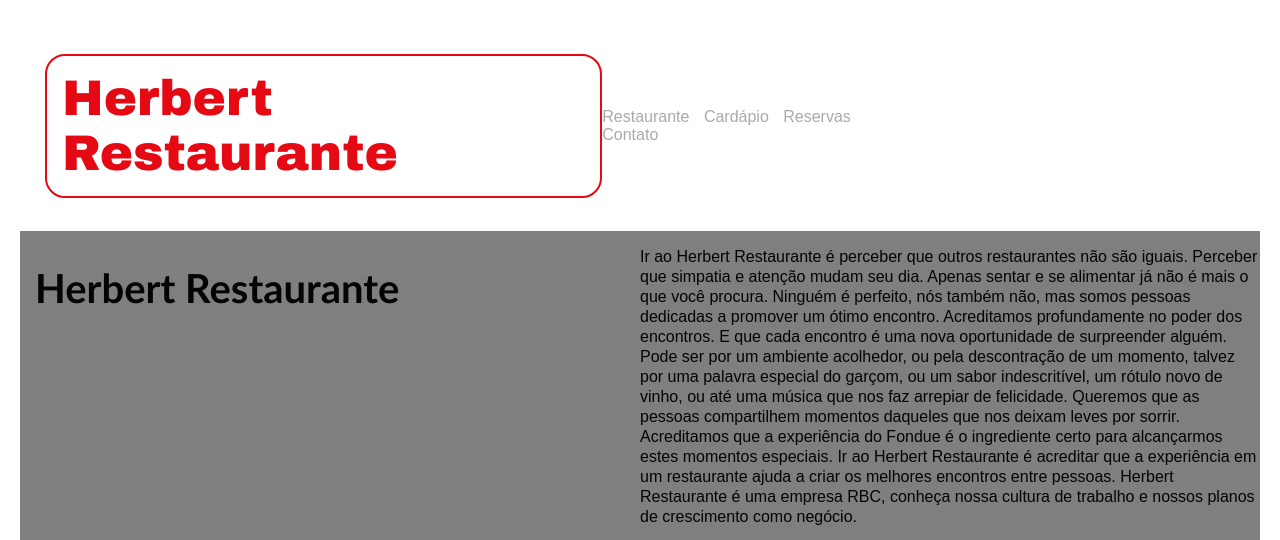
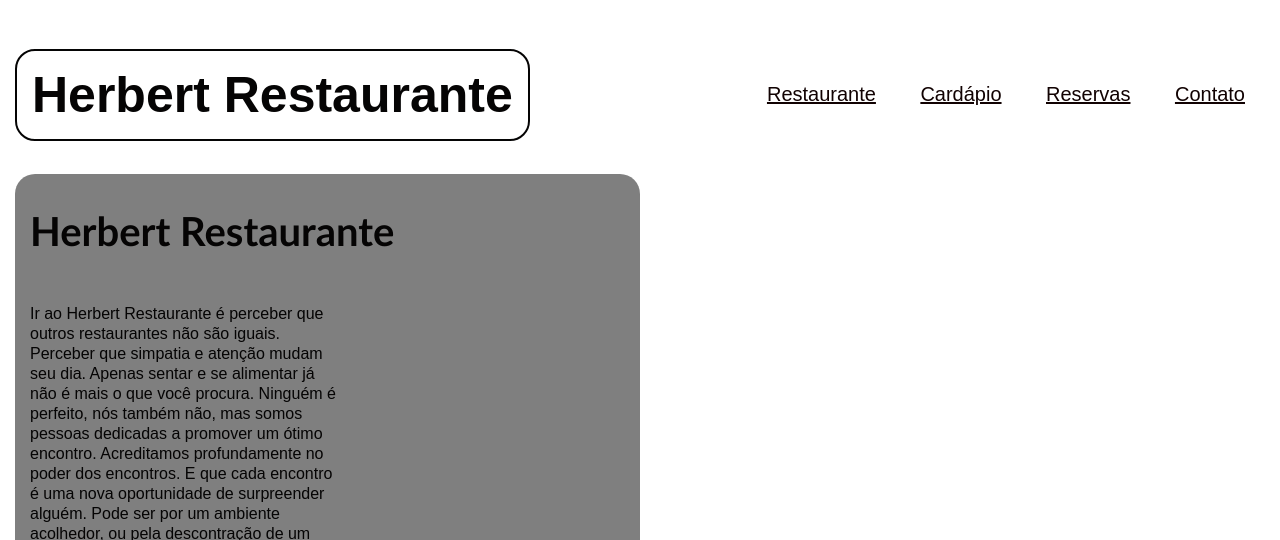
Before and after one commit to Herbertpontes10/bootcampMrv, a plain HTML site: page index.html in a window 1280 px wide. Shown: the top 540 px of the page. Drawn offline with Linux system fonts and the light colour scheme.

Commit message:
mudança

```diff
--- a/index.html
+++ b/index.html
@@ -32,7 +32,7 @@
     <main>
         <div class="principal">
 
-            <div id="container">
+            <div id="main">
                 <h2 class="titulo">Herbert Restaurante</h2>
                 <p class="descricao">Ir ao Herbert Restaurante é perceber que outros restaurantes não são iguais.
                     Perceber que simpatia e atenção mudam seu dia.
--- a/style/main.css
+++ b/style/main.css
@@ -1,15 +1,14 @@
-:root {
-  --vermelho: #e50914;
-  --preta: #141414;
-}
-
 /*elemento base*/
 
 body {
   background: white;
   font-family: "Arial", Times, serif;
   color: rgb(5, 4, 4);
-  margin: 20px;
+  margin: 15px;
+}
+
+header {
+
 }
 
 header .container {
@@ -20,9 +19,6 @@ header .container {
 }
 
 header .logo {
-  margin-left: 5px;
-  color: var(--vermelho);
-  font-family: "Arial black", Times;
   font-size: 50px;
   border: 2px solid;
   border-radius: 20px;
@@ -30,43 +26,38 @@ header .logo {
 }
 
 header nav a {
-  text-decoration: none;
-  color: #aaa;
-  margin-right: 10px;
+  color: rgb(17, 2, 2);
+  padding: 20px;
+  font-size: 20px;
 }
 
 header nav a:hover {
-  color: rgba(222, 233, 64, 0.575);
+  color: rgba(64, 89, 233, 0.575);
 }
 
 /*filme principal*/
 
-#container {
-    background-image: url(./);
+#main {
   font-size: 16px;
   background: linear-gradient(rgba(0, 0, 0, 0.5), rgba(0, 0, 0, 0.5) 100%);
   display: flex;
-  flex-direction: row;
+  flex-direction: column;
   justify-content: space-between;
   align-items: initial;
-
+  width: 50%;
+  border-radius: 20px;
 }
 
 .titulo {
   font-size: 40px;
   font-family: "Trebuchet MS", "Lucida Sans Unicode", "Lucida Grande",
     "Lucida Sans", Arial, sans-serif;
-    margin-left: 15px;
+  margin-left: 15px;
 }
 
 .descricao {
-
   line-height: 20px;
   margin-left: 15px;
-}
-
-.camarao1 {
-    width: 50%;
 }
 
 .botao {
@@ -92,13 +83,7 @@ header nav a:hover {
   margin-right: 8px;
 }
 
-.container {
-  margin-left: 20px;
-}
 
-.container {
-  width: 70%;
-}
 .box-filme {
   height: 100%;
   width: 100%;
```
